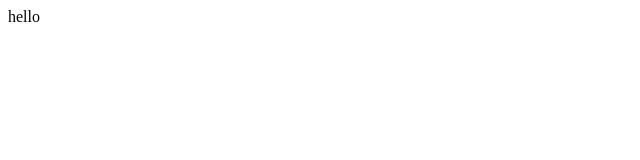
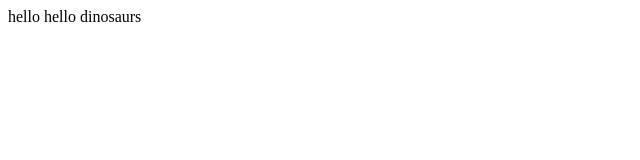
Before and after one commit to kjakobi22/test, a plain HTML site: page index.html in a window 1280 px wide. Shown: the whole page, without its empty margins (0-640 px from the left). Drawn offline with Linux system fonts and the light colour scheme.

Commit message:
hello dinosaurs

```diff
--- a/index.html
+++ b/index.html
@@ -5,7 +5,7 @@
 </head>
 <body>
 hello
-
+hello dinosaurs
 
 </body>
 </html>
```
